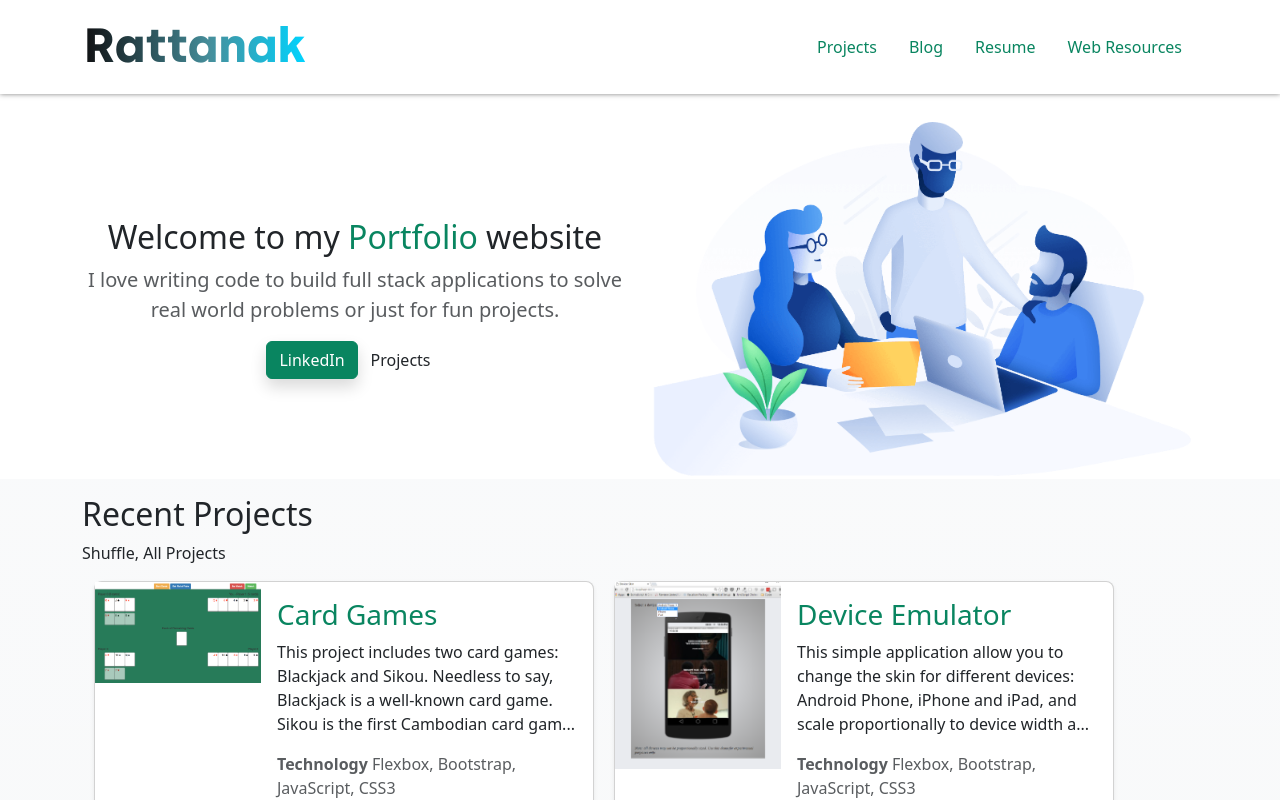
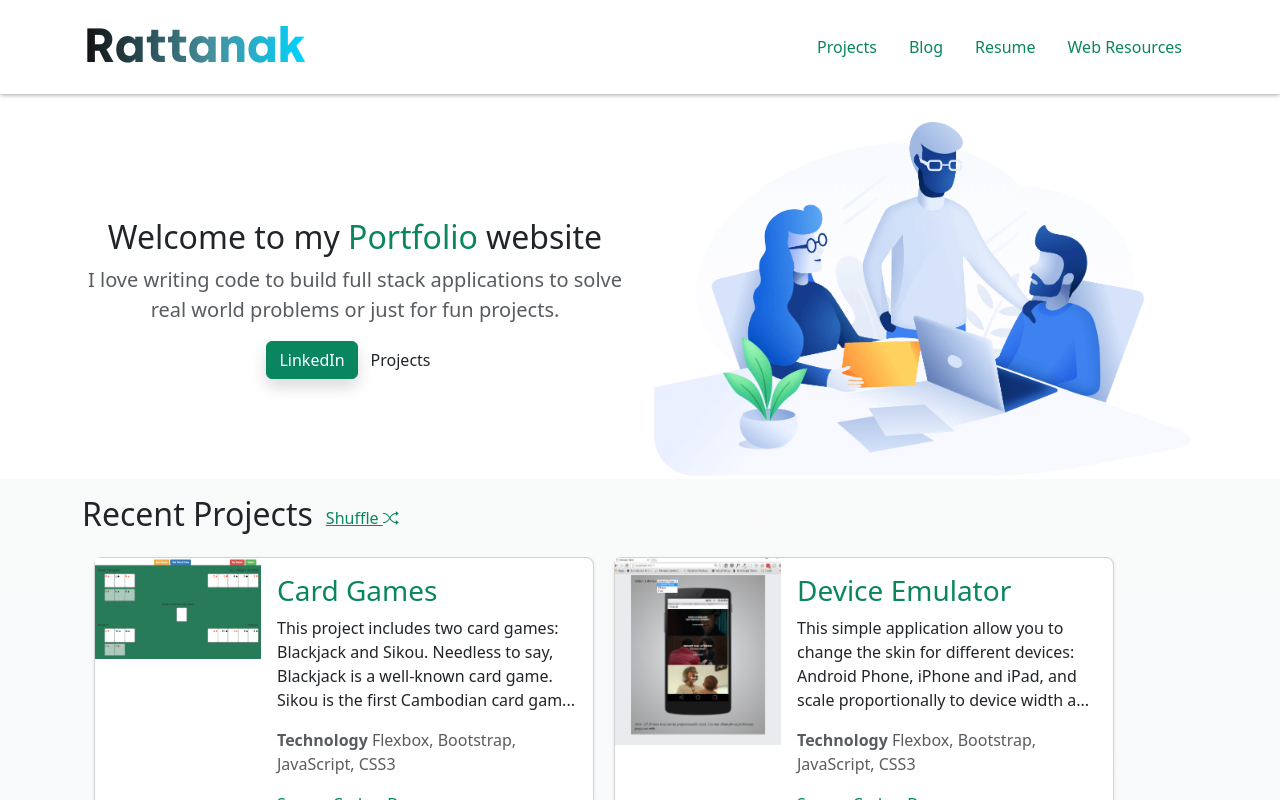
Before and after one commit to rattanakchea/rattanakchea.github.io, an Angular app: page / in a window 1280 px wide. Shown: the top 800 px of the page. Built offline with nearby package versions, Linux system fonts and the light colour scheme.

Commit message:
shuffle project btn

```diff
--- a/src/app/core/components/homepage/homepage.component.html
+++ b/src/app/core/components/homepage/homepage.component.html
@@ -4,8 +4,14 @@
 <section class="bg-light bg-gradient py-3">
 
     <div class="container">
-        <h2>Recent Projects</h2>
-        <p>Shuffle, All Projects</p>
+
+        <div class="d-flex">
+            <h2>
+                Recent Projects
+            </h2>
+            <button type="button" class="btn btn-link" (click)="shuffleProjects()">Shuffle <i class="bi bi-shuffle"></i></button>
+        </div>
+
         <div class="container">
             <app-projects-list [projects]="projects"></app-projects-list>
         </div>
--- a/src/app/core/components/homepage/homepage.component.ts
+++ b/src/app/core/components/homepage/homepage.component.ts
@@ -7,11 +7,17 @@ import { Projects } from '../../data/projects';
   styleUrls: ['./homepage.component.scss'],
 })
 export class HomepageComponent implements OnInit {
-  projects = this.random(Projects, 4);
+  projects: any;
 
   constructor() {}
 
-  ngOnInit(): void {}
+  ngOnInit(): void {
+    this.shuffleProjects();
+  }
+
+  shuffleProjects() {
+    this.projects = this.random(Projects, 4);
+  }
 
   // get random number of items from an array
   random(array: any[], count: number) {
--- a/src/styles.scss
+++ b/src/styles.scss
@@ -19,6 +19,8 @@ $secondary: #f7f8fc;
 
 // bootstrap 5
 @import "../node_modules/bootstrap/scss/bootstrap.scss";
+// bs icons
+@import url("https://cdn.jsdelivr.net/npm/bootstrap-icons@1.5.0/font/bootstrap-icons.css");
 
 // utilities
 
```
